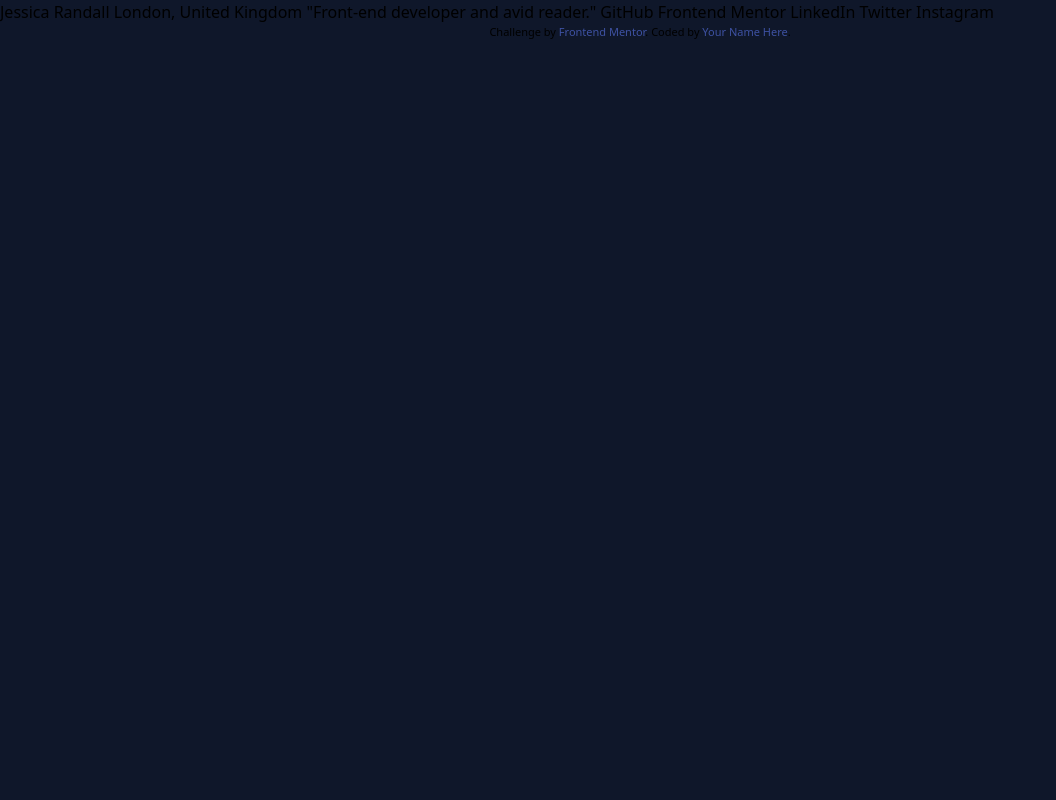
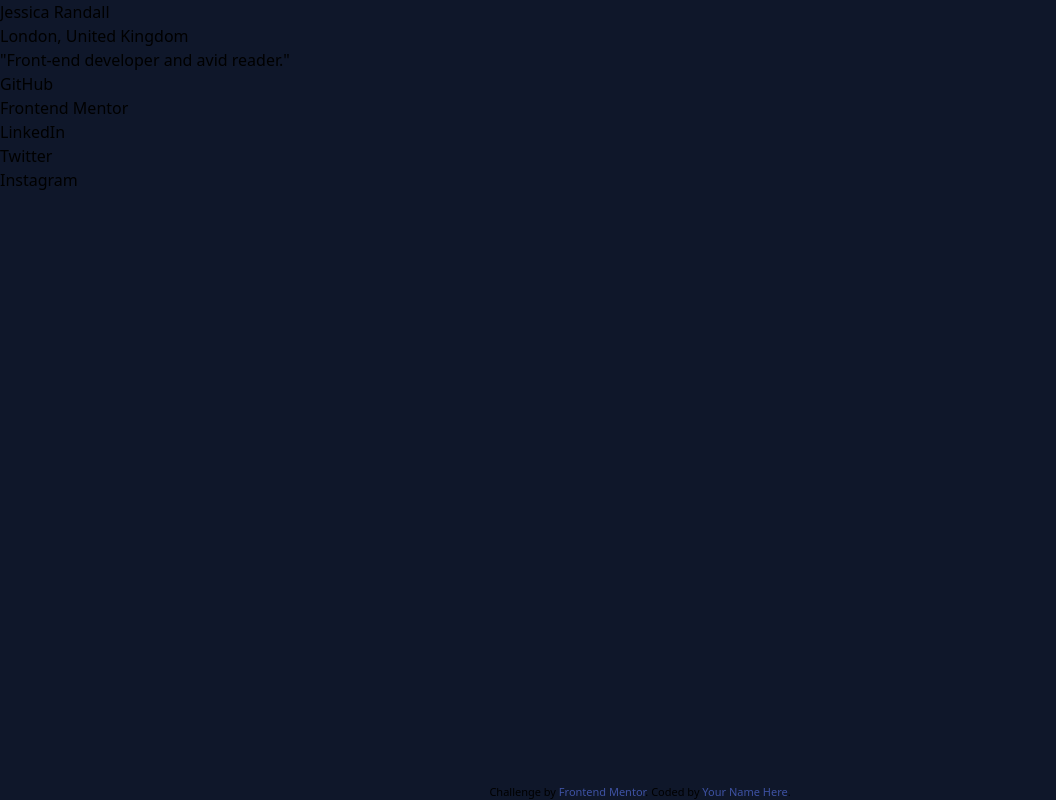
Before and after one commit to toonchavez8/26-FEM-SocialLinksProfile, a website built with Vite: page src/index.html in a window 1280 px wide. Shown: the whole page, without its empty margins (0-1056 px from the left). Built offline with nearby package versions, Linux system fonts and the light colour scheme.

Commit message:
Refactor: Add semantic html

```diff
--- a/src/css/style.css
+++ b/src/css/style.css
@@ -1,3 +1,13 @@
 @import "tailwindcss/base";
 @import "tailwindcss/components";
 @import "tailwindcss/utilities";
+
+body {
+	min-height: 100vh;
+	min-height: 100dvh;
+	display: grid;
+	grid-template-rows: 1fr auto;
+}
+.debug {
+	border: 1px solid red;
+}
--- a/src/index.html
+++ b/src/index.html
@@ -20,19 +20,54 @@
 </head>
 
 <body class="bg-slate-900">
-  Jessica Randall
-  London, United Kingdom
-  "Front-end developer and avid reader."
 
+  <main>
+    <header>
+      <figure>
+        <img src="" alt="">
+      </figure>
+      <div class="">
+        <h1>Jessica Randall</h1>
+        <p>London, United Kingdom</p>
+      </div>
+      <h2>"Front-end developer and avid reader."</h2>
+    </header>
+    <article>
+      <ul>
+        <li>
+          <a href="" target="_blank">
             GitHub
+          </a>
+        </li>
+        <li>
+          <a href="" target="_blank">
             Frontend Mentor
+          </a>
+        </li>
+        <li>
+          <a href="" target="_blank">
             LinkedIn
+          </a>
+        </li>
+        <li>
+          <a href="" target="_blank">
             Twitter
+          </a>
+        </li>
+        <li>
+          <a href="" target="_blank">
             Instagram
+          </a>
+        </li>
+      </ul>
+    </article>
+  </main>
+  <footer>
     <div class="attribution">
       Challenge by <a href="https://www.frontendmentor.io?ref=challenge" target="_blank">Frontend Mentor</a>.
       Coded by <a href="#">Your Name Here</a>.
     </div>
+  </footer>
   <script type="module" src="./js/main.js"></script>
 </body>
 
```
Lines whose indentation alone changed are shown as unchanged.
